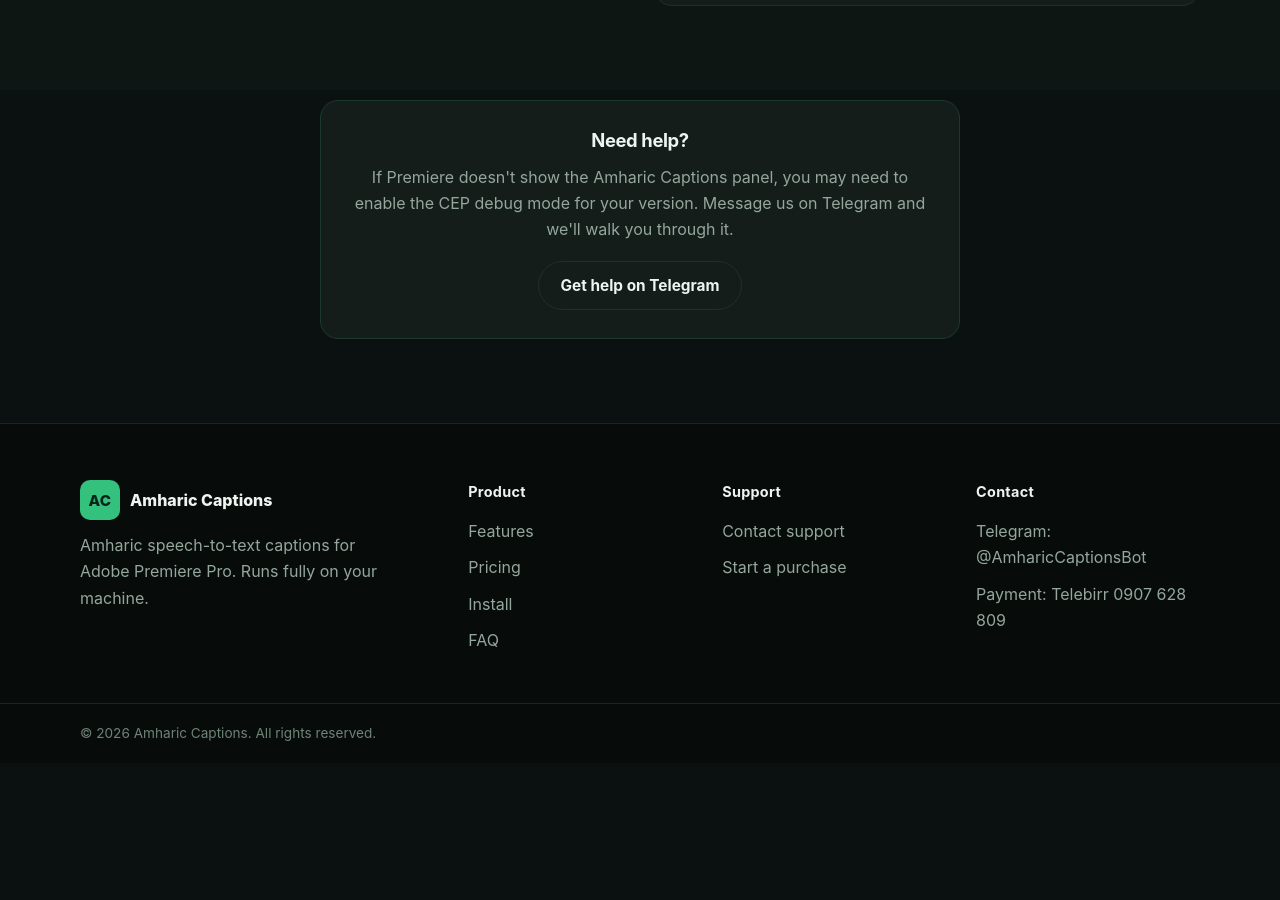
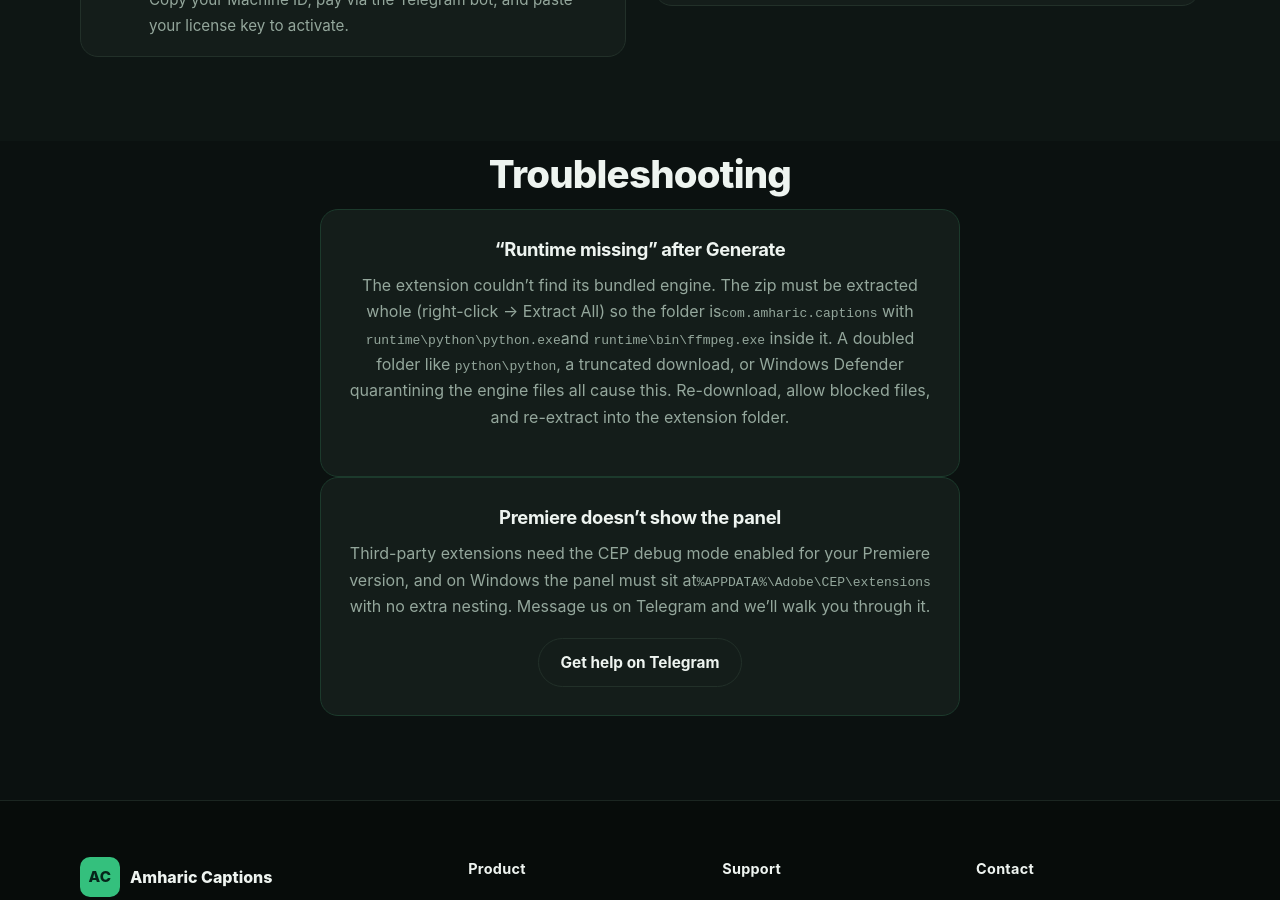
Before and after one commit to kaleb21-19/amharic_caption, a Next.js app in the folder website/: page /amharic_caption/install in a window 1280 px wide. Shown: the part 1520-2420 px from the top of the page. Before the commit the page ends 2283 px from the top, so only its background shows below. Built offline with nearby package versions, Linux system fonts and the light colour scheme.

Commit message:
chore(site+ci): professional install guide (per-user %APPDATA% path, extract-all + runtime-missing troubleshooting) and versioned release titles

```diff
--- a/website/app/install/page.jsx
+++ b/website/app/install/page.jsx
@@ -7,8 +7,8 @@ export const metadata = {
 };
 
 const winSteps = [
-  { t: "Download", c: "Get the Windows build below and unzip it anywhere." },
-  { t: "Copy to Extensions", c: "Copy the com.amharic.captions folder into: C:\\Program Files (x86)\\Common Files\\Adobe\\CEP\\extensions\\" },
+  { t: "Download", c: "Get the Windows build below and unzip it (right-click the zip → Extract All). Make sure a folder named com.amharic.captions appears — do not drag files out of the zip by hand." },
+  { t: "Copy to Extensions", c: "Press WIN+R, enter %APPDATA%\\Adobe\\CEP\\extensions, and copy the com.amharic.captions folder in there. No admin rights needed." },
   { t: "Restart Premiere", c: "Fully quit and reopen Premiere Pro, then open Extensions > Amharic Captions." },
   { t: "Activate", c: "Copy your Machine ID, pay via the Telegram bot, and paste your license key to activate." },
 ];
@@ -91,12 +91,26 @@ export default function InstallPage() {
 
       <section className="note-section section">
         <div className="container">
+          <h2>Troubleshooting</h2>
           <div className="tip">
-            <h3>Need help?</h3>
+            <h3>“Runtime missing” after Generate</h3>
             <p>
-              If Premiere doesn&apos;t show the Amharic Captions panel, you may need
-              to enable the CEP debug mode for your version. Message us on Telegram
-              and we&apos;ll walk you through it.
+              The extension couldn’t find its bundled engine. The zip must be
+              extracted whole (right-click → Extract All) so the folder is
+              <code>com.amharic.captions</code> with <code>runtime\python\python.exe</code>
+              and <code>runtime\bin\ffmpeg.exe</code> inside it. A doubled folder
+              like <code>python\python</code>, a truncated download, or Windows
+              Defender quarantining the engine files all cause this. Re-download,
+              allow blocked files, and re-extract into the extension folder.
+            </p>
+          </div>
+          <div className="tip">
+            <h3>Premiere doesn’t show the panel</h3>
+            <p>
+              Third-party extensions need the CEP debug mode enabled for your
+              Premiere version, and on Windows the panel must sit at
+              <code>%APPDATA%\Adobe\CEP\extensions</code> with no extra nesting.
+              Message us on Telegram and we’ll walk you through it.
             </p>
             <a className="btn btn-ghost" href={BOT_URL} target="_blank" rel="noopener">Get help on Telegram</a>
           </div>
```
